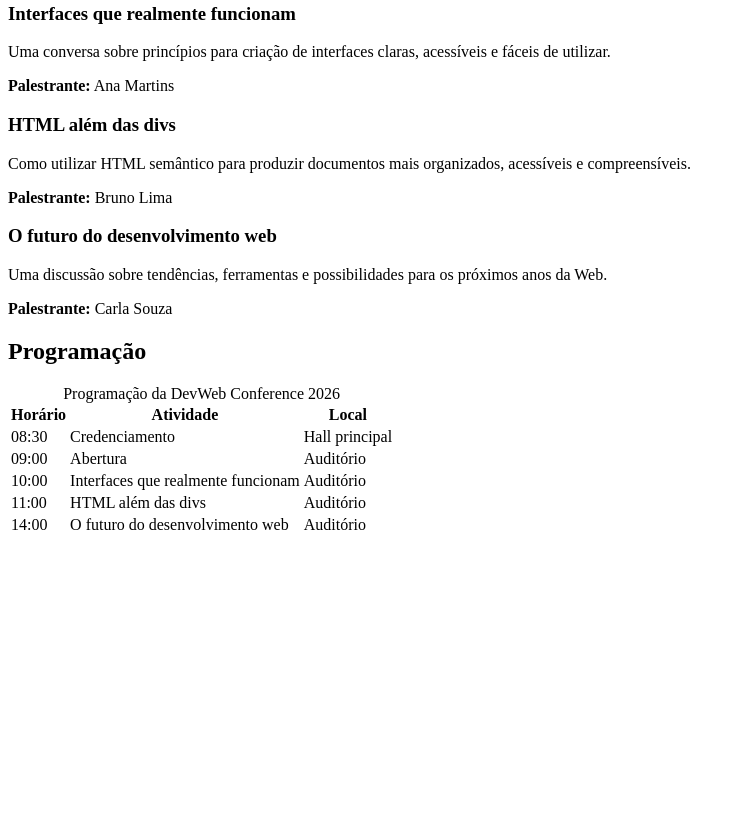
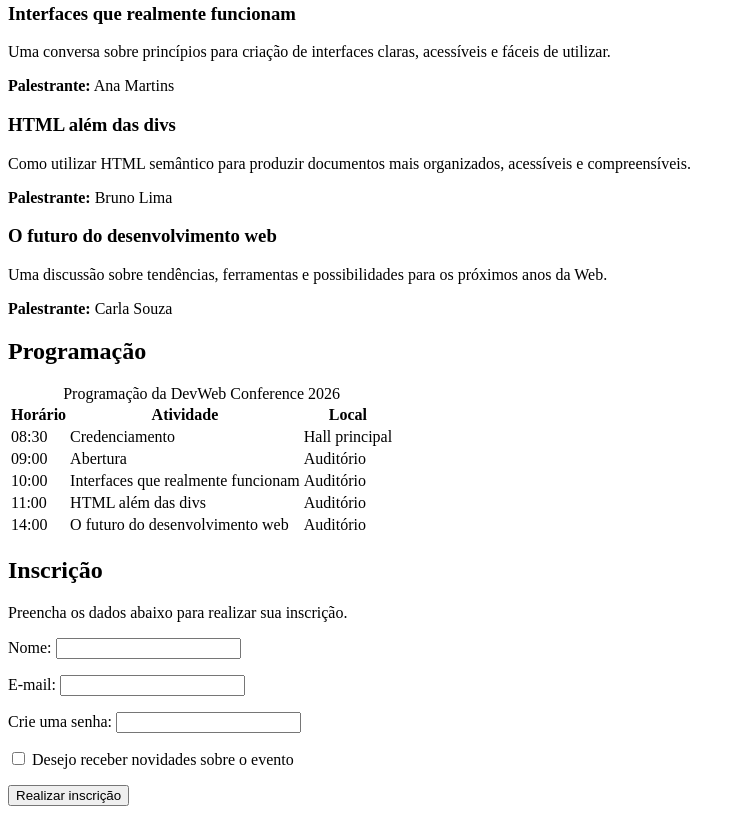
Before and after one commit to Joao-Baiao/devweb-conference, a plain HTML site: page index.html in a window 1280 px wide. Shown: the part 735-1549 px from the top of the page, without its empty margins (0-745 px from the left). Before the commit the page ends 1280 px from the top, so only its background shows below. Drawn offline with Linux system fonts and the light colour scheme.

Commit message:
feat: adiciona formulario de inscricao

```diff
--- a/index.html
+++ b/index.html
@@ -130,6 +130,66 @@
                 </tbody>
             </table>
         </section>
+        <section id="inscricao">
+            <h2>Inscrição</h2>
+
+            <p>
+                Preencha os dados abaixo para realizar sua inscrição.
+            </p>
+
+            <form>
+
+                <p>
+                    <label for="nome">Nome:</label>
+
+                    <input
+                        type="text"
+                        id="nome"
+                        name="nome"
+                        required
+                    >
+                </p>
+
+                <p>
+                    <label for="email">E-mail:</label>
+
+                    <input
+                        type="email"
+                        id="email"
+                        name="email"
+                        required
+                    >
+                </p>
+
+                <p>
+                    <label for="senha">Crie uma senha:</label>
+
+                    <input
+                        type="password"
+                        id="senha"
+                        name="senha"
+                        required
+                    >
+                </p>
+
+                <p>
+                    <input
+                        type="checkbox"
+                        id="novidades"
+                        name="novidades"
+                    >
+
+                    <label for="novidades">
+                        Desejo receber novidades sobre o evento
+                    </label>
+                </p>
+
+                <button type="submit">
+                    Realizar inscrição
+                </button>
+
+            </form>
+        </section>
     </main>
 </body>
 </html>
```
